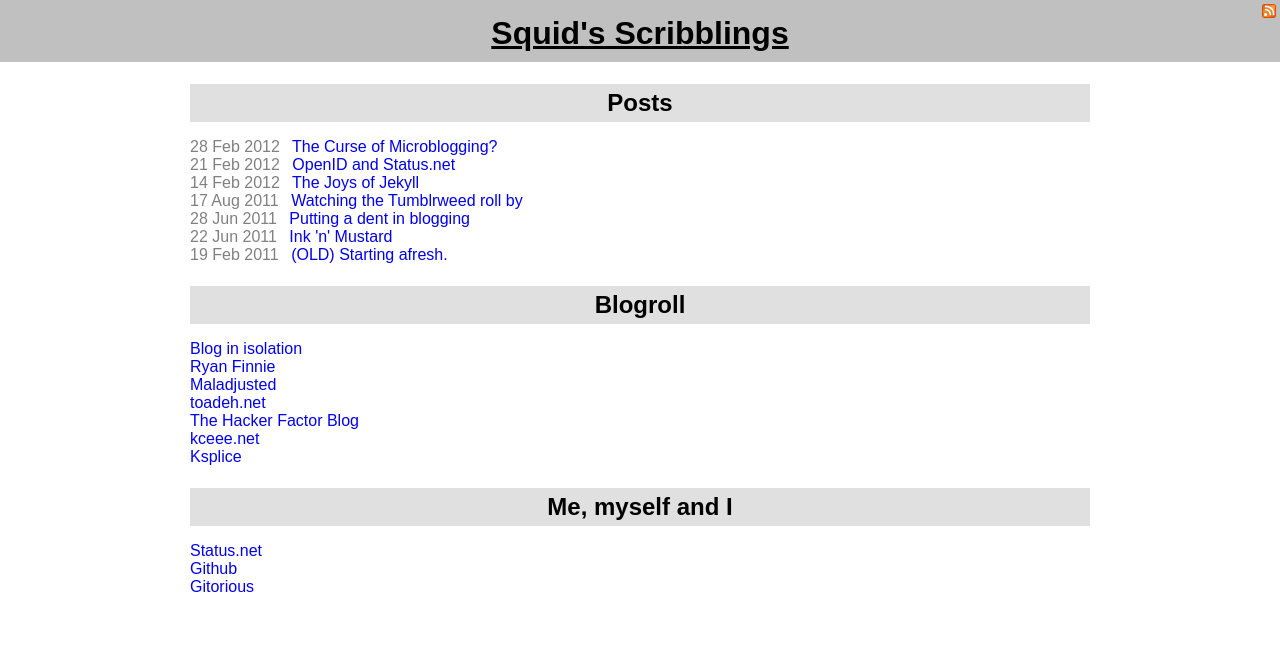
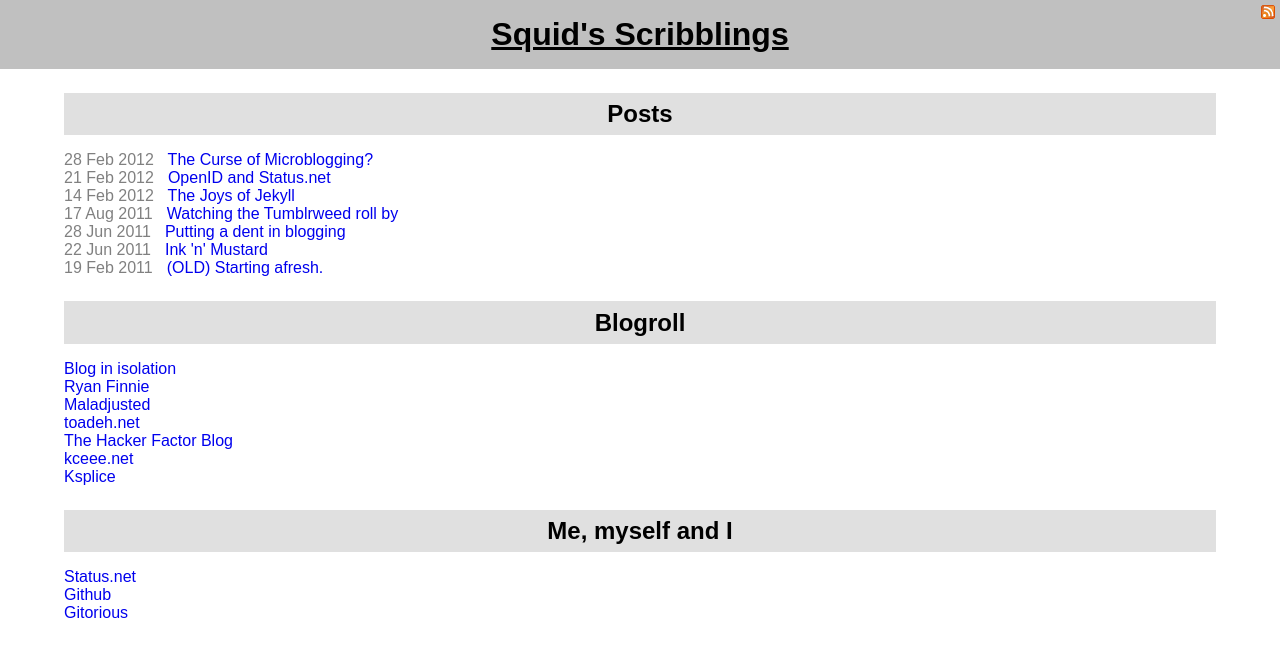
Before and after one commit to rjgraffham/psquid.net, a Jekyll site: the page built from index.html, in a window 1280 px wide. Shown: the top 657 px of the page. Built offline with Jekyll 4.4.1, drawn with Linux system fonts in a browser that asks for light colours.

Commit message:
Halfway to full px-to-em conversion. Pushing to test some things.

```diff
--- a/css/clean_ink.css
+++ b/css/clean_ink.css
@@ -1,5 +1,8 @@
 /* some HTML5 block display rules to keep older browsers' rendering sane */
 article, header, section { display: block; }
+
+/* make box-sizing not depend on padding */
+* { -moz-box-sizing: border-box; -webkit-box-sizing: border-box; box-sizing: border-box; }
 
 body {
   overflow-y: scroll;
@@ -13,8 +16,8 @@ body, html {
 
 a.feed-link {
   position: absolute;
-  right: 4px;
-  top: 4px;
+  right: 0.3em;
+  top: 0.3em;
   width: 14px;
   height: 14px;
   background: url(/images/feed-icon-14x14.png);
@@ -24,7 +27,7 @@ a.feed-link {
 /* banished off-screen for all except screen readers */
 a.feed-link span {
   position: absolute;
-  left: -10000px;
+  left: -10000em;
   width: 1px;
   height: 1px;
 }
@@ -53,17 +56,17 @@ a {
 }
 
 h1 {
-  padding: 15px 0px 10px;
+  padding: 0.5em;
 }
 h2 {
-  padding: 5px 0px 5px;
-  margin-top: 22px;
+  padding: 0.3em;
+  margin-top: 1em;
 }
 
 #main {
-  width: 900px;
+  width: 90%;
   padding: 0;
-  margin: 15px auto 20px auto;
+  margin: 1em auto 2em auto;
 }
 
 .links-list, .links-list li {
@@ -73,7 +76,7 @@ h2 {
 }
 
 ul .date {
-  padding-right: 8px;
+  padding-right: 0.6em;
 }
 
 .date, .tags {
```
